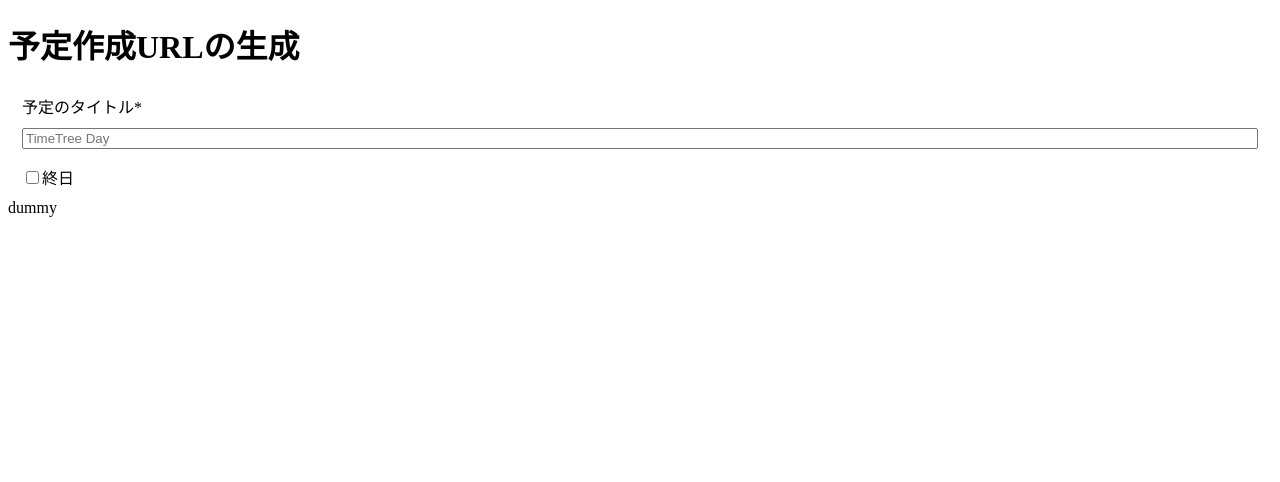
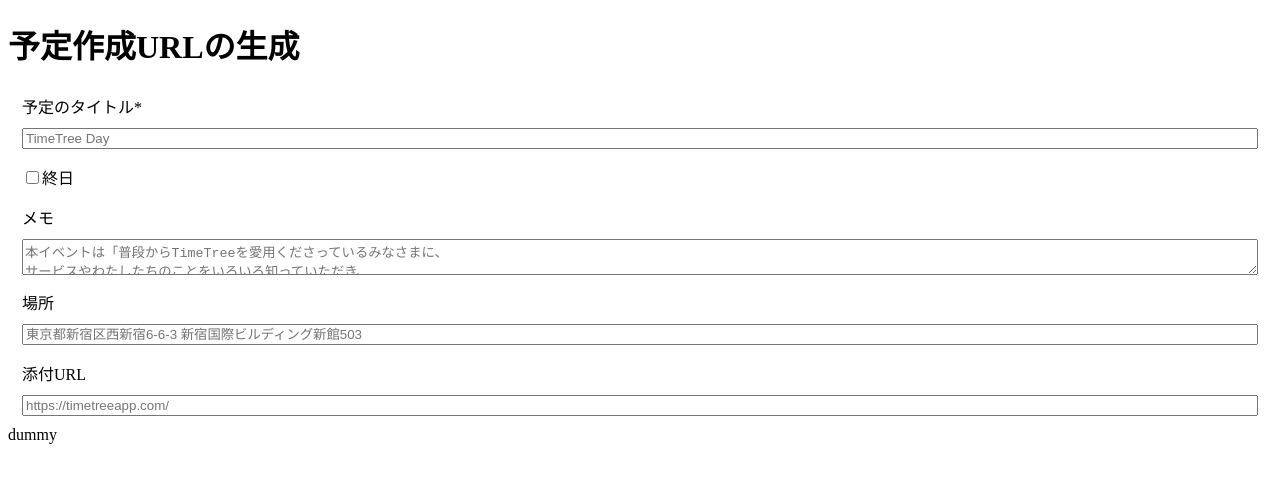
Before and after one commit to makasahara/timetree_creation_url, a React (Vite) app: page / in a window 1280 px wide. Shown: the top 482 px of the page. Built offline with nearby package versions, Linux system fonts and the light colour scheme.

Commit message:
メモ、場所、添付URLを追加。

```diff
--- /dev/null
+++ b/src/components/organisms/form/define.ts
@@ -0,0 +1,8 @@
+export const placeholders = {
+  title: `TimeTree Day`,
+  memo: `本イベントは「普段からTimeTreeを愛用くださっているみなさまに、
+サービスやわたしたちのことをいろいろ知っていただき、
+TimeTreeをもっと好きになってもらいたい！」という思いで企画しています。`,
+  place: `東京都新宿区西新宿6-6-3 新宿国際ビルディング新館503`,
+  attachedUrl: `https://timetreeapp.com/`,
+};
--- a/src/components/organisms/form/index.tsx
+++ b/src/components/organisms/form/index.tsx
@@ -3,19 +3,37 @@ import Heading from "../../atoms/heading";
 import Input from "../../atoms/input";
 import FormPart from "../../molecules/formPart";
 import CheckBtn from "../../atoms/checkBtn";
+import TextArea from "../../atoms/textArea";
 import { fieldset } from "./style";
+import { placeholders } from "./define";
 
 const Form = () => {
+
   return (
     <form>
       <Heading text="予定作成URLの生成" />
       <fieldset css={fieldset}>
         <FormPart id="title" labelText="予定のタイトル" isRequired={true}>
-          <Input placeholder="TimeTree Day" />
+          <Input placeholder={placeholders.title} />
         </FormPart>
       </fieldset>
       <fieldset css={fieldset}>
         <CheckBtn text="終日" />
+      </fieldset>
+      <fieldset css={fieldset}>
+        <FormPart id="memo" labelText="メモ">
+          <TextArea placeholder={placeholders.memo} />
+        </FormPart>
+      </fieldset>
+      <fieldset css={fieldset}>
+        <FormPart id="place" labelText="場所">
+          <Input placeholder={placeholders.place} />
+        </FormPart>
+      </fieldset>
+      <fieldset css={fieldset}>
+        <FormPart id="attachedUrl" labelText="添付URL">
+          <Input placeholder={placeholders.attachedUrl} />
+        </FormPart>
       </fieldset>
     </form>
   );
```
